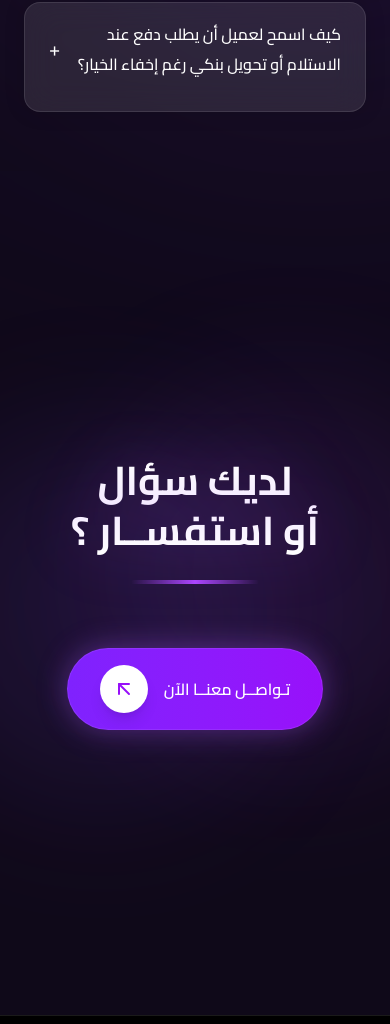
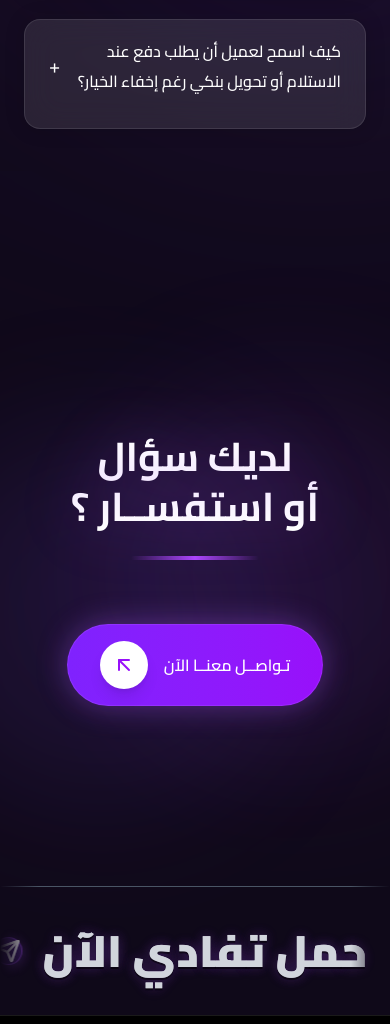
Before and after one commit to amineelakkermi/tafadi, a Next.js app: page / in a window 390 px wide. Shown: the part 5612-6636 px from the top of the page. Built offline with nearby package versions, Linux system fonts and the light colour scheme; a web font is replaced by a local one.

Commit message:
mise a jour

```diff
--- a/components/Contact.tsx
+++ b/components/Contact.tsx
@@ -3,13 +3,14 @@ import styles from '@/styles/style'
 import { ArrowUpIcon, ArrowUpLeft, ArrowUpRight, Send } from 'lucide-react'
 import Link from 'next/link'
 import React from 'react'
+import EmailScrolling from '@/components/EmailScrolling'
 
 const Contact = () => {
   const numberOfItems = 3;
 
   return (
-    <section id='contact' className={`${styles.paddingY} min-h-screen flex flex-col
-    gap-8 justify-center items-center relative bg-black/30
+    <section id='contact' className={`lg:pt-16 pt-12 min-h-[100vh] flex flex-col
+    gap-8 justify-center items-center relative bg-black/30 pb-24 lg:pb-40
     `}>
 
     {/* Background decorative elements */}
@@ -29,6 +30,8 @@ const Contact = () => {
       {/* Decorative line under title */}
       <div className="mt-6 mx-auto w-32 h-1 bg-gradient-to-r from-transparent via-purple-500 to-transparent rounded-full" />
     </div>
+
+
 
     {/* Enhanced CTA Button */}
     <Link
@@ -73,6 +76,9 @@ const Contact = () => {
       />
     </Link>
 
+    <div className="absolute bottom-0 left-0 w-full" >
+      <EmailScrolling />
+    </div>
     </section>
   )
 }
--- /dev/null
+++ b/components/EmailScrolling.tsx
@@ -0,0 +1,113 @@
+'use client';
+
+import React from 'react';
+import { Send } from 'lucide-react';
+
+const EmailScrolling: React.FC = () => {
+  const text = 'حمل تفادي الآن';
+  const items = Array.from({ length: 18 }, () => text);
+
+  return (
+    <div className="relative w-full overflow-hidden select-none py-16 fade-edges border-t border-gray-600">
+      <div className="track" aria-hidden>
+        {items.map((item, index) => (
+          <span key={`a-${index}`} className="chunk">
+           <a className='flex gap-5 items-center' href="#https://s.salla.sa/auth?intended_to=https%3A%2F%2Fs.salla.sa%2Fapps%2Finstall%2F1450881912%3Ftrial%3D1%26utm_source%3Dapps"
+           target='_blank'
+           >
+            <span className="label text-gray-300">{item}</span>
+            <span className="plane-wrap" aria-hidden>
+              <Send className="plane" />
+            </span>
+           </a>
+          </span>
+        ))}
+      </div>
+      <div className="track" aria-hidden>
+        {items.map((item, index) => (
+          <span key={`b-${index}`} className="chunk">
+           <a className='flex gap-5 items-center' href="#https://s.salla.sa/auth?intended_to=https%3A%2F%2Fs.salla.sa%2Fapps%2Finstall%2F1450881912%3Ftrial%3D1%26utm_source%3Dapps"
+           target='_blank'
+           >
+            <span className="label text-gray-300">{item}</span>
+            <span className="plane-wrap" aria-hidden>
+              <Send className="plane" />
+            </span>
+           </a>
+          </span>
+        ))}
+      </div>
+
+      <style jsx>{`
+        .track {
+          position: absolute;
+          left: 0;
+          top: 50%;
+          display: inline-flex;
+          gap: 3.5rem;
+          width: max-content;
+          transform: translateY(-50%);
+          animation: scroll-x 60s linear infinite;
+          white-space: nowrap;
+          will-change: transform;
+        }
+        .chunk {
+          display: inline-flex;
+          align-items: center;
+          gap: 1.25rem;
+        }
+        .label {
+          font-weight: 900;
+          font-size: clamp(2.75rem, 6vw, 2.25rem);
+          letter-spacing: 0.01em;
+          line-height: 1;
+          text-shadow: 0 2px 0 rgba(0,0,0,0.35), 0 0 14px rgba(168,85,247,0.18);
+        }
+        .plane-wrap {
+          display: inline-flex;
+          align-items: center;
+          justify-content: center;
+          width: clamp(1.75rem, 5vw, 3rem);
+          height: clamp(1.75rem, 5vw, 3rem);
+          border-radius: 9999px;
+          background: radial-gradient(circle at 30% 30%, rgba(168,85,247,0.25), rgba(124,58,237,0.15) 60%, rgba(124,58,237,0.05) 100%);
+          border: 1px solid rgba(168,85,247,0.35);
+          box-shadow: 0 2px 12px rgba(168,85,247,0.25), inset 0 0 12px rgba(168,85,247,0.18);
+          transform: translateZ(0);
+          transition: transform 300ms ease, box-shadow 300ms ease, background 300ms ease;
+          animation: plane-pulse 2.2s ease-in-out infinite;
+        }
+        .plane {
+          width: 60%;
+          height: 60%;
+          color: rgba(255,255,255,0.95);
+          filter: drop-shadow(0 0 6px rgba(168,85,247,0.35));
+          transition: transform 300ms ease;
+        }
+        .chunk:hover .plane-wrap,
+        a:focus-visible .plane-wrap {
+          transform: scale(1.08) rotate(6deg);
+          box-shadow: 0 4px 18px rgba(168,85,247,0.35), inset 0 0 18px rgba(168,85,247,0.28);
+        }
+        .chunk:hover .plane,
+        a:focus-visible .plane {
+          transform: rotate(12deg) translateY(-1px);
+        }
+        @keyframes plane-pulse {
+          0%, 100% { box-shadow: 0 2px 12px rgba(168,85,247,0.22), inset 0 0 10px rgba(168,85,247,0.16); }
+          50% { box-shadow: 0 4px 16px rgba(168,85,247,0.35), inset 0 0 16px rgba(168,85,247,0.26); }
+        }
+        .fade-edges {
+          -webkit-mask-image: linear-gradient(to right, rgba(0,0,0,0), rgba(0,0,0,1) 10%, rgba(0,0,0,1) 90%, rgba(0,0,0,0));
+                  mask-image: linear-gradient(to right, rgba(0,0,0,0), rgba(0,0,0,1) 10%, rgba(0,0,0,1) 90%, rgba(0,0,0,0));
+        }
+        @keyframes scroll-x {
+          from { transform: translate(0, -50%); }
+          to { transform: translate(-50%, -50%); }
+        }
+      `}</style>
+    </div>
+  );
+};
+
+export default EmailScrolling;
--- a/components/FaqAccordion.tsx
+++ b/components/FaqAccordion.tsx
@@ -116,7 +116,7 @@ const FaqAccordion = () => {
   return (
     <section
       id="faq"
-      className={`relative flex flex-col gap-12 min-h-screen w-full text-start bg-black/40 ${styles.padding}`}
+      className={`relative flex flex-col justify-center items-center gap-12 min-h-screen w-full text-start bg-black/40 ${styles.padding}`}
     >
       <div className="gradient-circle4" />
       <h1 className={`${styles.title} text-center`}>الأسئلة الشائعة</h1>
--- a/components/Navbar.tsx
+++ b/components/Navbar.tsx
@@ -5,13 +5,14 @@ import React, { JSX, useEffect, useState } from 'react'
 import logo from '../public/logo.png';
 import Image from 'next/image';
 
-type NavItemId = 'home' | 'features' | 'works' | 'contact'
+type NavItemId = 'home' | 'features' | 'works' | 'dashboard' | 'contact'
 interface NavItem { id: NavItemId; name: string }
 
 const navItems: NavItem[] = [
   { id: 'home', name: 'الرئيسية' },
   { id: 'features', name: 'المميزات' },
   { id: 'works', name: 'كيف يعمل تفادي ' },
+  { id: 'dashboard', name: 'لوحة تحكم التجار' },
   { id: 'contact', name: 'تواصل معنا' },
 ]
 
@@ -49,9 +50,16 @@ export default function Navbar(): JSX.Element {
             {navItems.map((item) => (
               <li key={item.id}>
                 <Link
-                  href={item.id === 'home' ? '/' : `/#${item.id}`}
+                  href={
+                  item.id === 'home'
+                  ? '/'
+                  : item.id === 'dashboard'
+                  ? 'https://s.tafadi.sa/merchant/login'
+                  : `/#${item.id}`
+
+                  }
                   className="text-white font-medium tracking-wide hover:opacity-80 transition-colors"
-                >
+               >
                   {item.name}
                 </Link>
               </li>
@@ -87,7 +95,13 @@ export default function Navbar(): JSX.Element {
               {navItems.map((item) => (
                 <li key={item.id}>
                   <Link
-                    href={item.id === 'home' ? '/' : `/#${item.id}`}
+                    href={
+                  item.id === 'home'
+                  ? '/'
+                  : item.id === 'dashboard'
+                  ? 'https://s.tafadi.sa/merchant/login'
+                  : `/#${item.id}`
+                  }
                     className="block px-4 py-3 text-white font-medium tracking-wide hover:bg-white/[0.04]"
                     onClick={() => setIsOpen(false)}
                   >
```
